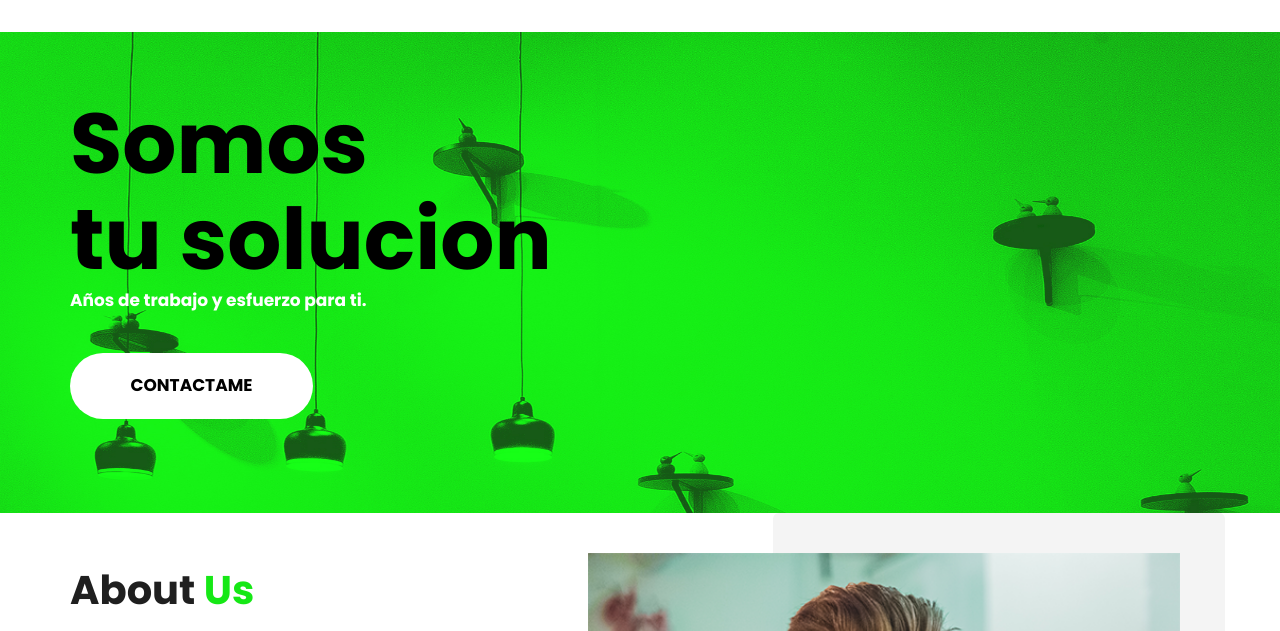
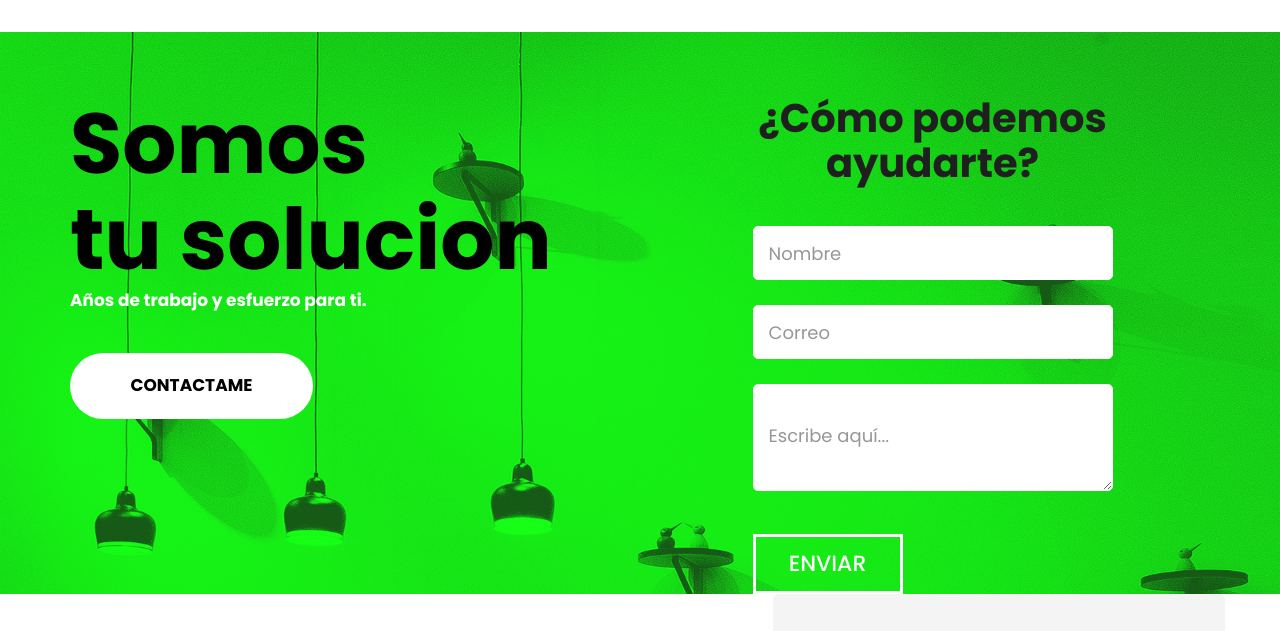
Before and after one commit to Oriailigo/plantilla-web, a plain HTML site: page index.html in a window 1280 px wide. Shown: the part 96-727 px from the top of the page. Drawn offline with nearby package versions, Linux system fonts and the light colour scheme; a web font is replaced by a local one.

Commit message:
banner content mejorado

```diff
--- a/index.html
+++ b/index.html
@@ -99,11 +99,46 @@
                   <div class="container">
                      <div class="carousel-caption relative">
                         <div class="row">
+                           <!-- primer info -->
                            <div class="col-md-7 offset-md-0">
                               <div class="text-bg">
                                  <h1> Somos <br>tu solucion</h1>
                                  <span>Años de trabajo y esfuerzo para ti.</span>
                                  <a class="read_more" href="Javascript:void(0)">contactame</a>
+                              </div>
+                           </div>
+                           <!-- otra info -->
+                           <div class="col-md-4 offset-md-0">
+                              <div class="row">
+                                 <div class="col-md-12">
+                                    <div class="titlepage">
+                                       <h2>¿Cómo podemos ayudarte?</h2>
+                                    </div>
+                                 </div>
+                              </div>
+                              <div class="row">
+                                 <div class="col-md-12">
+                                    <form id="request" class="main_form">
+                                       <div class="row">
+                                          <div class="col-md-12 ">
+                                             <input class="contactus" placeholder="Nombre" type="type" name="Name">
+                                          </div>
+                                          <div class="col-md-12">
+                                             <input class="contactus" placeholder="Correo" type="type" name="Email">
+                                          </div>
+                                          <!-- <div class="col-md-12">
+                                             <input class="contactus" placeholder="Phone Number" type="type" name="Phone Number">
+                                          </div> -->
+                                          <div class="col-md-12">
+                                             <textarea class="textarea" placeholder="Escribe aquí..." type="type" Message="Name"></textarea>
+                                          </div>
+                                          <div class="col-md-12">
+                                             <button class="send_btn">Enviar</button>
+                                          </div>
+                                       </div>
+                                    </form>
+                                 </div>
+
                               </div>
                            </div>
                         </div>
```
